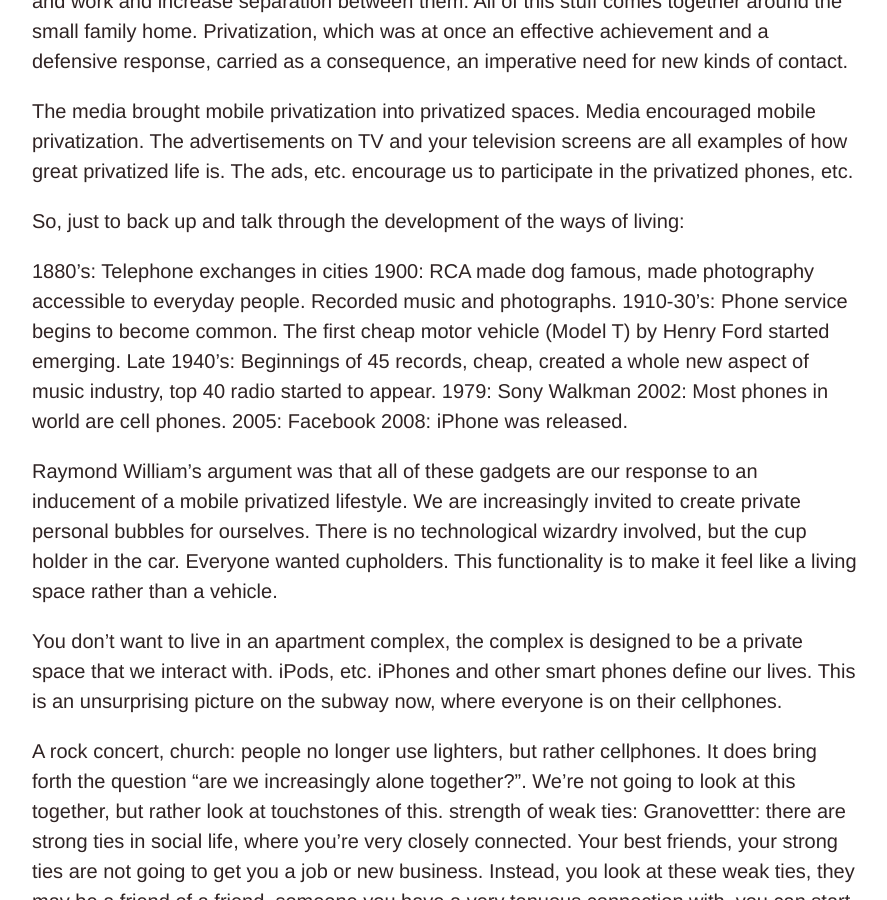
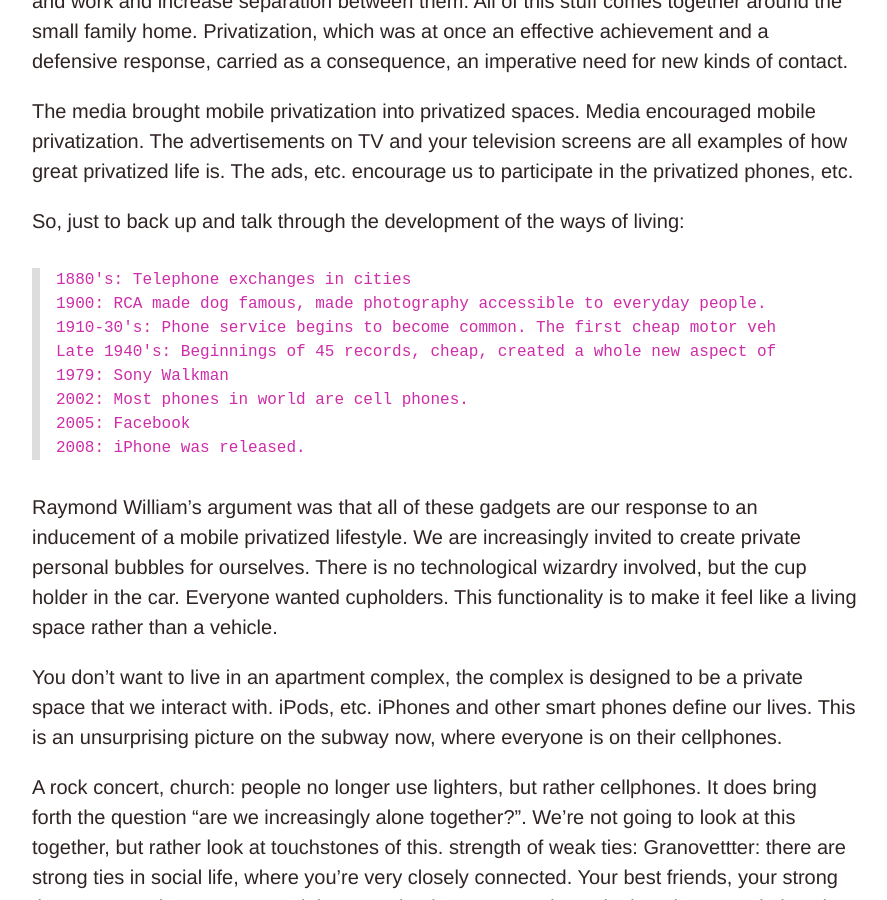
Before and after one commit to brettpetch/MIT-2500, a Jekyll site: the page built from _posts/2020-02-03-Lecture-5.md, in a window 1280 px wide and 900 px high, scrolled down 6477 px. Shown: the whole window, without its empty margins (112-999 px from the left). Built offline with Jekyll 4.4.1, drawn with Linux system fonts in a browser that asks for light colours; comment, search, counter and statistics services are not loaded; some of the changed text lies outside the part shown.

Commit message:
improve formatting of list.

````diff
--- a/_posts/2020-02-03-Lecture-5.md
+++ b/_posts/2020-02-03-Lecture-5.md
@@ -58,6 +58,7 @@ The media brought mobile privatization into privatized spaces. Media encouraged
 
 So, just to back up and talk through the development of the ways of living:
 
+```
 1880's: Telephone exchanges in cities
 1900: RCA made dog famous, made photography accessible to everyday people. Recorded music and photographs.
 1910-30's: Phone service begins to become common. The first cheap motor vehicle (Model T) by Henry Ford started emerging.
@@ -66,6 +67,7 @@ Late 1940's: Beginnings of 45 records, cheap, created a whole new aspect of musi
 2002: Most phones in world are cell phones.
 2005: Facebook
 2008: iPhone was released.
+```
 
 Raymond William's argument was that all of these gadgets are our response to an inducement of a mobile privatized lifestyle. We are increasingly invited to create private personal bubbles for ourselves. There is no technological wizardry involved, but the cup holder in the car. Everyone wanted cupholders. This functionality is to make it feel like a living space rather than a vehicle.
 
@@ -91,4 +93,4 @@ In a short answer, sure: people go online and amuse themselves, playing video ga
 Question from the floor: "Because you are online, and are able to connect with more people, is that what makes it satisfying?"
 In short, yes. When someone pipes up from 1/2 way across the planet, the modern political organizing on the internet, the strategy on the US left was began with using the internet to get people face to face. you find people, then get together. The first major internet campaign: Dean... No one knew him outside of Vermont. There were meets, organized online. They broke out online. Bernie Sanders campaign was very similar to this. The question is SCALE: how much can come out of that campaign? On the opposite end of the spectrum: he did no tv advertising, but did large rallies to organize support. There's still this question of are electronic functions functional or dysfunctional?
 
-``` break ```.
+``` break ```
````
Also changed, not shown: other parts of _posts/2020-02-03-Lecture-5.md (+1 -1 lines).
